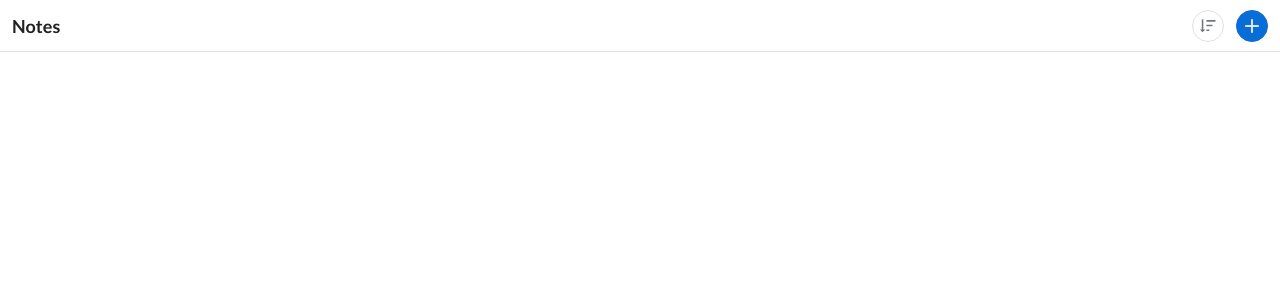
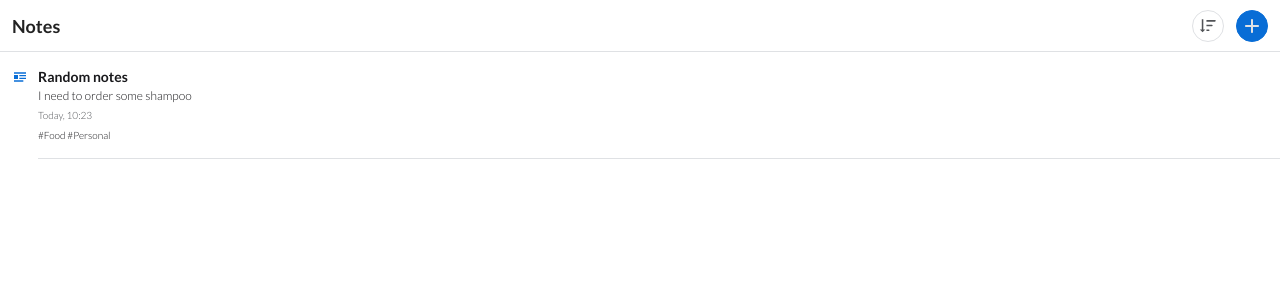
Before and after one commit to chrfreitas/note-list, a React (Create React App) app: page / in a window 1280 px wide. Shown: the top 300 px of the page. Built offline with nearby package versions, Linux system fonts and the light colour scheme.

Commit message:
Create base struture of note item in the list

```diff
--- a/src/components/icon/icon.tsx
+++ b/src/components/icon/icon.tsx
@@ -3,22 +3,45 @@ import React from 'react';
 import { Container } from './icon.styles';
 import { ReactComponent as Plus } from '../../assets/icons/plus.svg';
 import { ReactComponent as SortDescending } from '../../assets/icons/sort-descending.svg';
+import { ReactComponent as TextRich } from '../../assets/icons/text-rich.svg';
+import { ReactComponent as CodeTag } from '../../assets/icons/code-tag.svg';
+import { ReactComponent as TextParagraph } from '../../assets/icons/text-paragraph.svg';
+import { ReactComponent as Spreadsheet } from '../../assets/icons/spreadsheet.svg';
+import { ReactComponent as Timer } from '../../assets/icons/timer.svg';
 
 export interface IProps {
-  type: 'plus' | 'sort-descending';
+  type:
+    | 'plus'
+    | 'sort-descending'
+    | 'text-rich'
+    | 'code-tag'
+    | 'text-paragraph'
+    | 'spreadsheet'
+    | 'timer';
   color: string;
   width: number;
   height: number;
 }
 
+// eslint-disable-next-line complexity
 const generateSvg = (type: string) => {
   switch (type) {
     case 'plus':
       return <Plus />;
     case 'sort-descending':
       return <SortDescending />;
+    case 'text-rich':
+      return <TextRich />;
+    case 'code-tag':
+      return <CodeTag />;
+    case 'text-paragraph':
+      return <TextParagraph />;
+    case 'spreadsheet':
+      return <Spreadsheet />;
+    case 'timer':
+      return <Timer />;
     default:
-      return <Plus />;
+      return null;
   }
 };
 
--- a/src/index.tsx
+++ b/src/index.tsx
@@ -1,13 +1,15 @@
 import React from 'react';
 import ReactDOM from 'react-dom';
-import Main from './views/main/main';
+
+import NoteList from './views/note-list/note-list';
 import reportWebVitals from './reportWebVitals';
+
 import './styles/reset.css';
 import './styles/base.css';
 
 ReactDOM.render(
   <React.StrictMode>
-    <Main />
+    <NoteList />
   </React.StrictMode>,
   document.getElementById('root')
 );
--- a/src/styles/base.css
+++ b/src/styles/base.css
@@ -1,3 +1,8 @@
 * {
   box-sizing: border-box;
 }
+
+html,
+body {
+  font-family: 'Lato', sans-serif;
+}
--- a/src/styles/colors.ts
+++ b/src/styles/colors.ts
@@ -1,5 +1,6 @@
 export const colors = {
-  darkGray: '#72767E',
+  black: '#19191C',
+  darkGray: '#515357',
   gray: '#DFE1E4',
   blue: '#086DD6',
   white: '#FFFFFF',
--- a/src/views/main/main.tsx
+++ /dev/null
@@ -1,11 +0,0 @@
-import React from 'react';
-import Header from '../../components/header/header';
-import { Container } from './main.styles';
-
-const Main = () => (
-  <Container>
-    <Header />
-  </Container>
-);
-
-export default Main;
--- /dev/null
+++ b/src/views/note-list/components/note-item/note-item.styles.ts
@@ -0,0 +1,42 @@
+import styled from 'styled-components';
+import { colors } from '../../../../styles/colors';
+
+export const Container = styled.div`
+  display: grid;
+  grid-template-columns: 12px 1fr;
+  gap: 0 12px;
+  padding: 16px 0 0 14px;
+`;
+
+export const Infos = styled.div`
+  border-bottom: 1px solid ${colors.gray};
+  padding: 0 14px 16px 0;
+`;
+
+export const Title = styled.div`
+  font-size: 14px;
+  font-weight: bold;
+  line-height: 18px;
+  color: ${colors.black};
+  margin: 0 0 2px 0;
+`;
+
+export const Subtitle = styled.div`
+  font-size: 12px;
+  line-height: 16px;
+  color: ${colors.black};
+  margin: 0 0 4px 0;
+`;
+
+export const Date = styled.div`
+  font-size: 10px;
+  line-height: 14px;
+  color: ${colors.darkGray};
+  margin: 0 0 6px 0;
+`;
+
+export const Tags = styled.div`
+  font-size: 10px;
+  line-height: 14px;
+  color: ${colors.black};
+`;
--- /dev/null
+++ b/src/views/note-list/components/note-item/note-item.tsx
@@ -0,0 +1,26 @@
+import React from 'react';
+import Icon from '../../../../components/icon/icon';
+import { colors } from '../../../../styles/colors';
+
+import {
+  Container,
+  Title,
+  Subtitle,
+  Date,
+  Tags,
+  Infos,
+} from './note-item.styles';
+
+const NoteItem = () => (
+  <Container>
+    <Icon type="text-rich" width={12} height={10} color={colors.blue} />
+    <Infos>
+      <Title>Random notes</Title>
+      <Subtitle>I need to order some shampoo</Subtitle>
+      <Date>Today, 10:23</Date>
+      <Tags>#Food #Personal</Tags>
+    </Infos>
+  </Container>
+);
+
+export default NoteItem;
--- a/src/views/main/main.styles.ts
+++ b/src/views/note-list/note-list.styles.ts
@@ -2,5 +2,4 @@ import styled from 'styled-components';
 
 export const Container = styled.div`
   height: 100vh;
-  font-family: 'Lato', sans-serif;
 `;
--- /dev/null
+++ b/src/views/note-list/note-list.tsx
@@ -0,0 +1,14 @@
+import React from 'react';
+
+import Header from '../../components/header/header';
+import NoteItem from './components/note-item/note-item';
+import { Container } from './note-list.styles';
+
+const NoteList = () => (
+  <Container>
+    <Header />
+    <NoteItem />
+  </Container>
+);
+
+export default NoteList;
```
Also changed, not shown: src/assets/icons/text-rich.svg, 1 other file (tests, documents, lock files or other folders).
